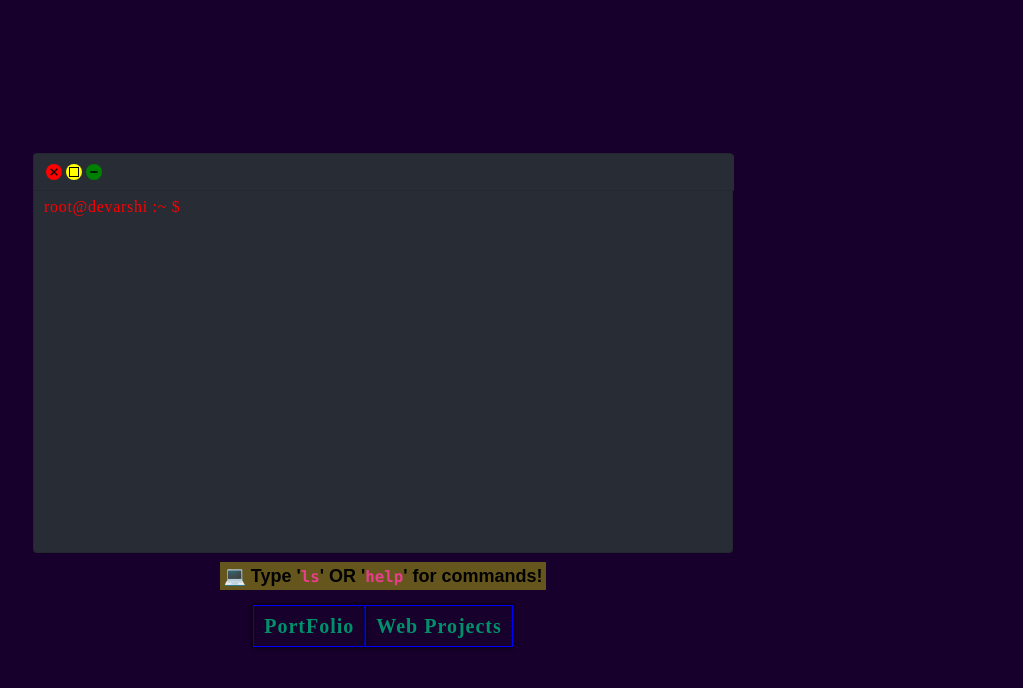
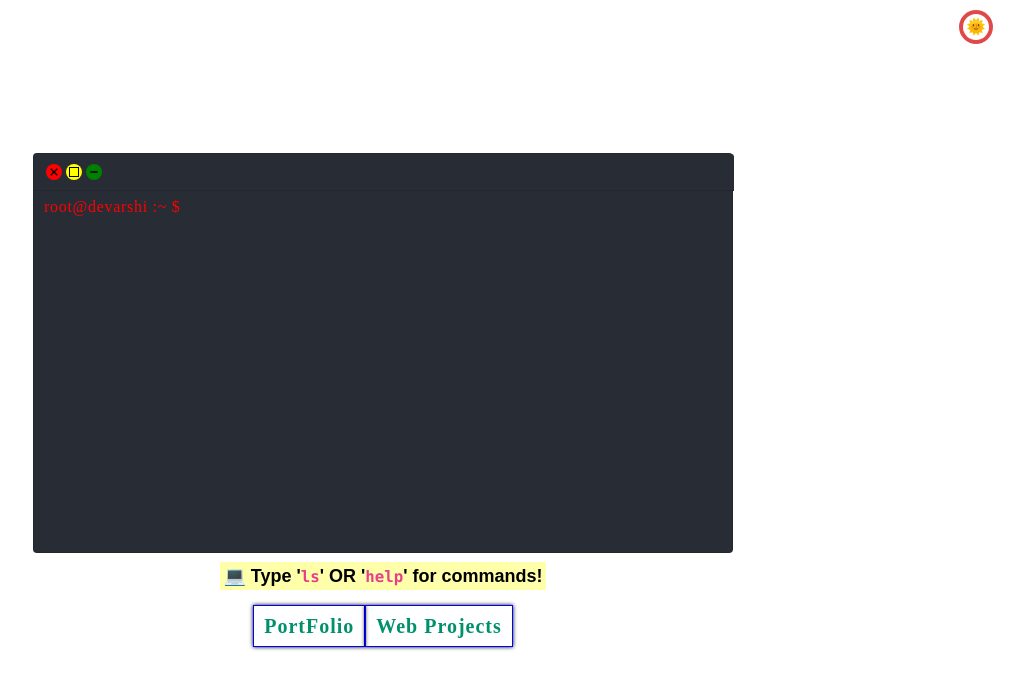
Before and after one commit to dpatel-8112/dpatel-8112.github.io, a React (Create React App) app: page / in a window 1280 px wide. Shown: the top 688 px of the page, without its empty margins (257-1280 px from the left). Built offline with nearby package versions, Linux system fonts and the light colour scheme.

Commit message:
Dark Mode Added

```diff
--- a/src/App.css
+++ b/src/App.css
@@ -28,3 +28,65 @@
 .App-link {
   color: #61dafb;
 }
+.darkModeToggler {
+  position: absolute;
+  right: 30px;
+  top: 10px;
+  user-select: none;
+}
+.switch {
+  position: relative;
+  display: inline-block;
+  width: 34px;
+  height: 34px;
+}
+
+.switch input {
+  opacity: 0;
+  width: 0;
+  height: 0;
+}
+.slider {
+  position: absolute;
+  cursor: pointer;
+  top: 0;
+  left: 0;
+  right: 0;
+  bottom: 0;
+  background-color: rgba(214, 0, 0, 0.712);
+  -webkit-transition: 0.4s;
+  transition: 0.4s;
+}
+.slider:before {
+  position: absolute;
+  content: "🌞";
+  height: 26px;
+  width: 26px;
+  left: 4px;
+  bottom: 4px;
+  background-color: white;
+  -webkit-transition: 0.4s;
+  transition: 0.4s;
+}
+input:checked + .slider {
+  background-color: #ffffff;
+}
+
+input:focus + .slider {
+  box-shadow: 0 0 1px #2196f3;
+}
+
+input:checked + .slider:before {
+  -webkit-transform: translateX(26px);
+  -ms-transform: translateX(26px);
+  transform: translateX(26px);
+}
+
+/* Rounded sliders */
+.slider.round {
+  border-radius: 34px;
+}
+
+.slider.round:before {
+  border-radius: 50%;
+}
--- a/src/App.js
+++ b/src/App.js
@@ -1,11 +1,36 @@
 import "./App.css";
 import "bootstrap/dist/css/bootstrap.min.css";
 import Home from "./component/Home";
+import { useState } from "react";
 
 function App() {
+  const [darkMode, setDarkMode] = useState(false);
+  localStorage.setItem("darkMode", darkMode);
+
+  const darkModeHandler = (e) => {
+    e.preventDefault();
+    setDarkMode(!darkMode);
+
+    console.log(darkMode);
+  };
+
   return (
     <div className="App">
-      <header className="App-header">
+      <div className="darkModeToggler">
+        <label className="switch">
+          <input type="checkbox" />
+          <span className="slider round" onClick={(e) => darkModeHandler(e)}>
+            {" "}
+          </span>
+        </label>
+      </div>
+
+      <header
+        className="App-header"
+        style={{
+          backgroundColor: `${darkMode ? "black" : "white"}`,
+        }}
+      >
         <Home />
       </header>
     </div>
--- a/src/component/Home.jsx
+++ b/src/component/Home.jsx
@@ -1,4 +1,5 @@
 import React from "react";
+import { useState } from "react";
 import HomeCard from "./HomeCard";
 
 function Home() {
--- a/src/component/HomeCard.jsx
+++ b/src/component/HomeCard.jsx
@@ -159,12 +159,12 @@ function HomeCard() {
 
       <div style={{ display: "flex" }}>
         <div className={style.LinkToPortfolio}>
-          <a target="_blank" href="http://amazingdotdp.me/portfolio/">
+          <a target="_blank" href="http://dpatel-8112.github.io/portfolio">
             PortFolio
           </a>
         </div>
         <div className={style.LinkToPortfolio}>
-          <a target="_blank" href="http://amazingdotdp.me/web-projects/">
+          <a target="_blank" href="http://dpatel-8112.github.io/web-projects/">
             Web Projects
           </a>
         </div>
--- a/src/component/commands.json
+++ b/src/component/commands.json
@@ -42,13 +42,13 @@
     "id": 6,
     "command": "portfolio",
     "type": "link",
-    "link": "http://amazingdotdp.me/portfolio/"
+    "link": "http://dpatel-8112.github.io/portfolio/"
   },
   {
     "id": 7,
     "command": "projects",
     "type": "link",
-    "link": "http://amazingdotdp.me/web-projects/"
+    "link": "http://dpatel-8112.github.io/web-projects/"
   },
   {
     "id": 8,
```
Also changed, not shown: 11 other files (tests, documents, lock files or other folders).
